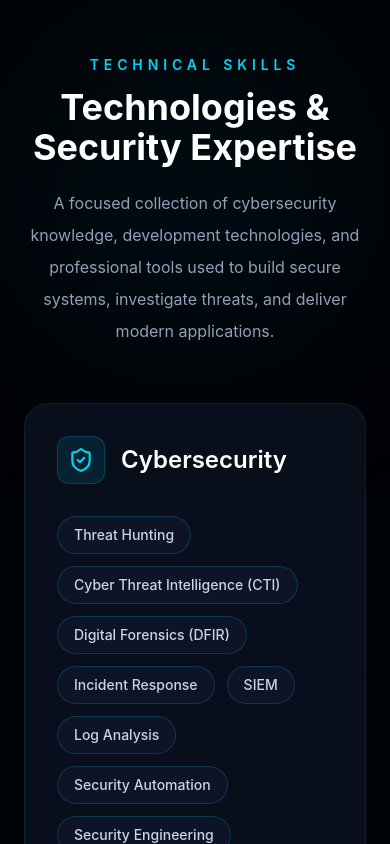
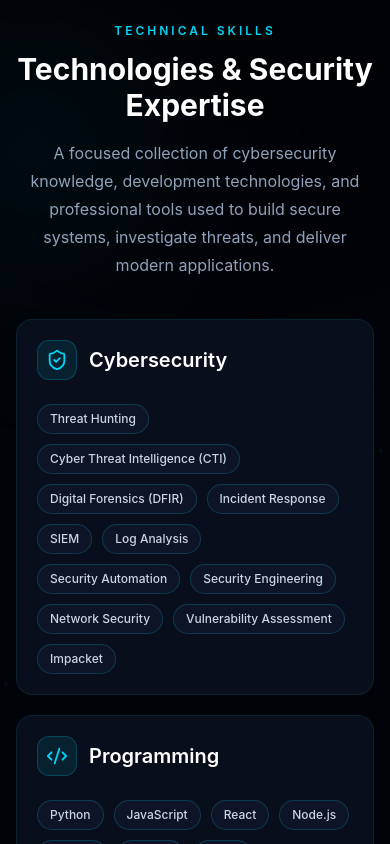
Before and after one commit to Pritt014/pritt-portfolio, a React (Vite) app: page / in a window 390 px wide. Shown: the part 5400-6244 px from the top of the page. Built offline with nearby package versions, Linux system fonts and the light colour scheme; the HTML template or start-up script is replaced by a standard one.

Commit message:
feat: improve skills section mobile responsiveness

```diff
--- a/src/sections/Skills.jsx
+++ b/src/sections/Skills.jsx
@@ -69,7 +69,7 @@ export default function Skills() {
   return (
     <section
       id="skills"
-      className="relative py-24 px-6 md:px-10 overflow-hidden"
+      className="relative overflow-hidden px-4 py-16 sm:px-6 sm:py-20 md:px-10 lg:py-24"
     >
       {/* Background Image */}
       <div
@@ -83,27 +83,29 @@ export default function Skills() {
       <div className="absolute inset-0 bg-black/70" />
 
       {/* Ambient Glow */}
-      <div className="absolute top-20 left-10 w-72 h-72 rounded-full bg-cyan-500/10 blur-[120px]" />
-      <div className="absolute bottom-0 right-0 w-96 h-96 rounded-full bg-cyan-400/5 blur-[160px]" />
+      <div className="absolute left-[-80px] top-20 h-56 w-56 rounded-full bg-cyan-500/10 blur-[100px] sm:left-10 sm:h-72 sm:w-72 sm:blur-[120px]" />
 
-      <div className="relative max-w-7xl mx-auto">
+      <div className="absolute bottom-0 right-[-100px] h-72 w-72 rounded-full bg-cyan-400/5 blur-[120px] sm:h-96 sm:w-96 sm:blur-[160px]" />
+
+      <div className="relative mx-auto max-w-7xl">
+
         {/* Section Heading */}
         <motion.div
           initial={{ opacity: 0, y: 25 }}
           whileInView={{ opacity: 1, y: 0 }}
           viewport={{ once: true }}
           transition={{ duration: 0.6 }}
-          className="mb-14 text-center"
+          className="mb-10 text-center sm:mb-14"
         >
-          <p className="uppercase tracking-[0.35em] text-cyan-400 text-sm font-semibold mb-3">
+          <p className="mb-3 text-xs font-semibold uppercase tracking-[0.25em] text-cyan-400 sm:text-sm sm:tracking-[0.35em]">
             Technical Skills
           </p>
 
-          <h2 className="text-4xl md:text-5xl font-bold text-white">
-            Technologies & Security Expertise
+          <h2 className="text-3xl font-bold text-white sm:text-4xl md:text-5xl">
+            Technologies &amp; Security Expertise
           </h2>
 
-          <p className="mt-5 text-slate-400 max-w-3xl mx-auto leading-8">
+          <p className="mx-auto mt-4 max-w-3xl text-base leading-7 text-slate-400 sm:mt-5 sm:text-lg sm:leading-8">
             A focused collection of cybersecurity knowledge, development
             technologies, and professional tools used to build secure systems,
             investigate threats, and deliver modern applications.
@@ -111,7 +113,7 @@ export default function Skills() {
         </motion.div>
 
         {/* Skill Cards */}
-        <div className="grid gap-8 md:grid-cols-2">
+        <div className="grid gap-5 sm:gap-8 md:grid-cols-2">
           {skillCategories.map((category, index) => {
             const Icon = category.icon;
 
@@ -126,58 +128,73 @@ export default function Skills() {
                   delay: index * 0.1,
                 }}
                 className="
-                  rounded-3xl
+                  rounded-2xl
                   border
                   border-cyan-400/10
                   bg-[#0B1120]/85
+                  p-5
                   backdrop-blur-md
-                  p-8
-                  hover:border-cyan-400/40
-                  hover:-translate-y-1
                   transition-all
                   duration-300
+                  hover:-translate-y-1
+                  hover:border-cyan-400/40
+                  sm:rounded-3xl
+                  sm:p-8
                 "
               >
-                <div className="flex items-center gap-4 mb-8">
-                  <div className="
+                {/* Category Header */}
+                <div className="mb-6 flex items-center gap-3 sm:mb-8 sm:gap-4">
+                  <div
+                    className="
                       flex
+                      h-10
+                      w-10
+                      shrink-0
                       items-center
                       justify-center
-                    w-12
-                    h-12
                       rounded-xl
-                    bg-cyan-400/10
                       border
                       border-cyan-400/20
-                  ">
-                    <Icon className="text-cyan-400" size={26} />
+                      bg-cyan-400/10
+                      sm:h-12
+                      sm:w-12
+                    "
+                  >
+                    <Icon
+                      className="text-cyan-400"
+                      size={22}
+                    />
                   </div>
 
-                  <h3 className="text-2xl font-semibold text-white">
+                  <h3 className="text-xl font-semibold text-white sm:text-2xl">
                     {category.title}
                   </h3>
                 </div>
 
-                <div className="flex flex-wrap gap-3">
+                {/* Skill Pills */}
+                <div className="flex flex-wrap gap-2.5 sm:gap-3">
                   {category.skills.map((skill) => (
                     <span
                       key={skill}
                       className="
-                        px-4
-                        py-2
                         rounded-full
                         border
                         border-cyan-400/20
                         bg-slate-900/80
+                        px-3
+                        py-1.5
+                        text-xs
+                        font-medium
                         text-slate-300
-                        text-sm
-                        font-medium
                         transition-all
                         duration-300
+                        hover:-translate-y-1
                         hover:border-cyan-400
                         hover:text-cyan-300
-                        hover:-translate-y-1
                         hover:shadow-[0_0_18px_rgba(34,211,238,.18)]
+                        sm:px-4
+                        sm:py-2
+                        sm:text-sm
                       "
                     >
                       {skill}
@@ -195,13 +212,14 @@ export default function Skills() {
           whileInView={{ opacity: 1 }}
           viewport={{ once: true }}
           transition={{ delay: 0.4 }}
-          className="mt-16 text-center"
+          className="mt-10 text-center sm:mt-16"
         >
-          <p className="text-slate-500 text-sm tracking-wide">
-            Always learning • Building practical security solutions with Python,
-            React & modern cybersecurity tooling.
+          <p className="mx-auto max-w-2xl text-xs leading-6 tracking-wide text-slate-500 sm:text-sm">
+            Always learning • Building practical security solutions with
+            Python, React &amp; modern cybersecurity tooling.
           </p>
         </motion.div>
+
       </div>
     </section>
   );
```
Lines whose indentation alone changed are shown as unchanged.
